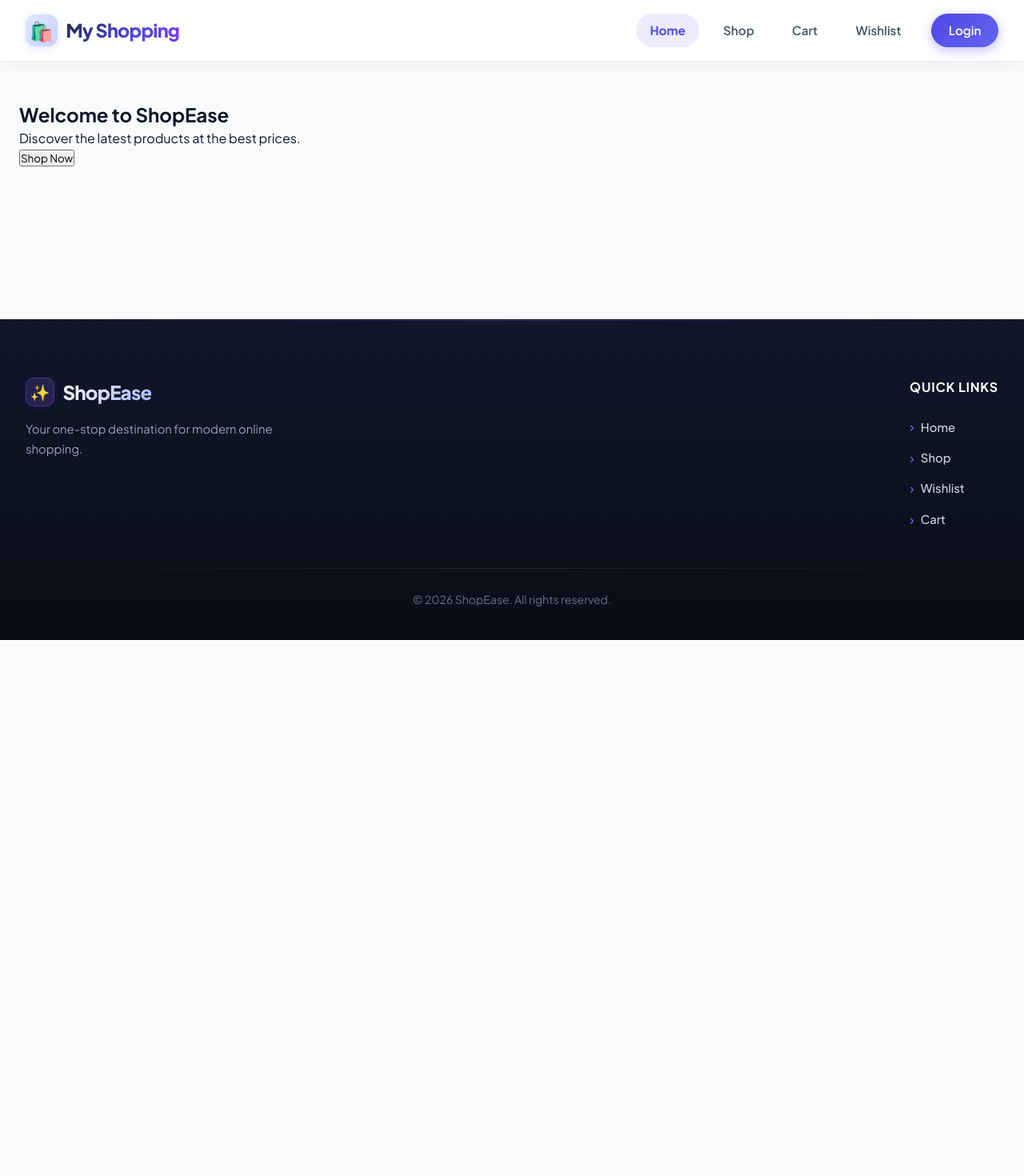
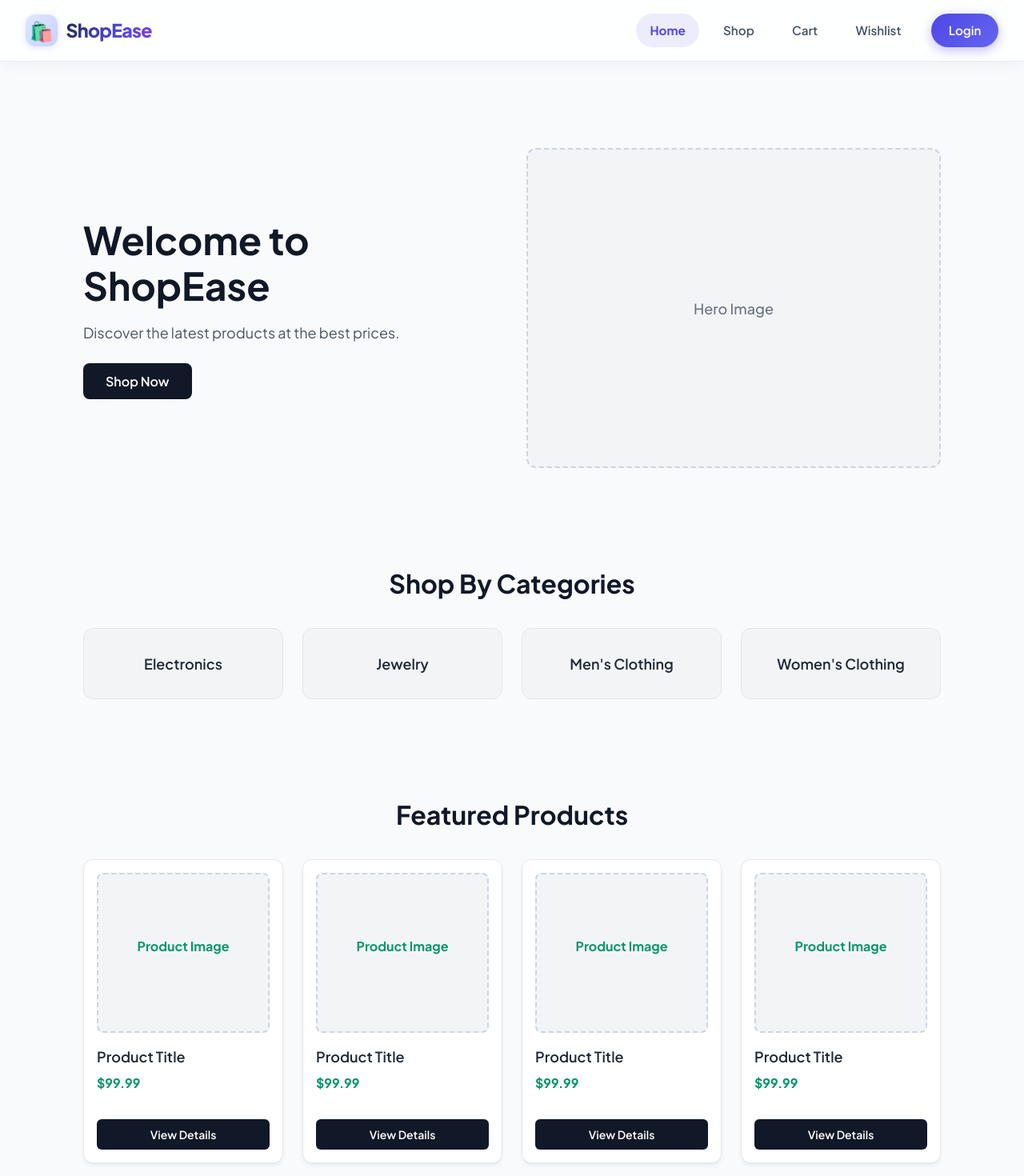
Before and after one commit to Iqra-19/Shopping-App, a React (Vite) app in the folder shopping/: page / in a window 1280 px wide. Shown: the top 1470 px of the page at 80% size. Before the commit the page ends 800 px from the top, so only its background shows below. Built offline with nearby package versions, Linux system fonts and the light colour scheme.

Commit message:
feat(home): create hero, categories, and featured products UI

```diff
--- /dev/null
+++ b/shopping/src/components/Categories/Categories.css
@@ -0,0 +1,44 @@
+/* Categories Section */
+.categories-section {
+  padding: 60px 80px;
+}
+
+/* Section Title */
+.categories-title {
+  font-size: 32px;
+  font-weight: 700;
+  color: #111827;
+  margin-bottom: 32px;
+  text-align: center;
+}
+
+/* Flexbox Row Container for Cards */
+.categories-container {
+  display: flex;
+  flex-direction: row;
+  justify-content: space-between;
+  align-items: center;
+  gap: 24px;
+}
+
+/* Individual Category Card */
+.category-card {
+  flex: 1;
+  padding: 30px 20px;
+  text-align: center;
+  background-color: #f3f4f6;
+  border-radius: 12px;
+  font-size: 18px;
+  font-weight: 600;
+  color: #1f2937;
+  cursor: pointer;
+  border: 1px solid #e5e7eb;
+  transition: transform 0.2s ease, box-shadow 0.2s ease, background-color 0.2s ease;
+}
+
+/* Hover Effect for Cards */
+.category-card:hover {
+  transform: translateY(-4px);
+  background-color: #e5e7eb;
+  box-shadow: 0 8px 16px rgba(0, 0, 0, 0.08);
+}
--- /dev/null
+++ b/shopping/src/components/Categories/Categories.jsx
@@ -0,0 +1,17 @@
+import './Categories.css'
+
+function Categories() {
+  return (
+    <section className="categories-section">
+      <h2 className="categories-title">Shop By Categories</h2>
+      <div className="categories-container">
+        <div className="category-card">Electronics</div>
+        <div className="category-card">Jewelry</div>
+        <div className="category-card">Men's Clothing</div>
+        <div className="category-card">Women's Clothing</div>
+      </div>
+    </section>
+  )
+}
+
+export default Categories
--- /dev/null
+++ b/shopping/src/components/FeaturedProducts/FeaturedProducts.css
@@ -0,0 +1,109 @@
+/* Featured Products Section */
+.featured-products,
+.product {
+  padding: 60px 80px;
+}
+
+/* Section Title */
+.featured-products h2,
+.product h2 {
+  font-size: 32px;
+  font-weight: 700;
+  color: #111827;
+  margin-bottom: 32px;
+  text-align: center;
+}
+
+/* Product Grid (4 columns on desktop with equal spacing) */
+.product-grid {
+  display: grid;
+  grid-template-columns: repeat(4, 1fr);
+  gap: 24px;
+}
+
+/* Product Card */
+.product-card,
+[product-cards] {
+  background-color: #ffffff;
+  border-radius: 12px;
+  border: 1px solid #e5e7eb;
+  box-shadow: 0 4px 6px -1px rgba(0, 0, 0, 0.05), 0 2px 4px -1px rgba(0, 0, 0, 0.03);
+  padding: 16px;
+  display: flex;
+  flex-direction: column;
+  height: 380px; /* Consistent card height */
+  transition: transform 0.2s ease, box-shadow 0.2s ease;
+}
+
+.product-card:hover,
+[product-cards]:hover {
+  transform: translateY(-4px);
+  box-shadow: 0 10px 15px -3px rgba(0, 0, 0, 0.1), 0 4px 6px -2px rgba(0, 0, 0, 0.05);
+}
+
+/* Image Placeholder at top */
+.product-image {
+  height: 200px;
+  background-color: #f3f4f6;
+  border-radius: 8px;
+  border: 2px dashed #cbd5e1;
+  display: flex;
+  align-items: center;
+  justify-content: center;
+  color: #6b7280;
+  font-size: 14px;
+  font-weight: 500;
+  margin-bottom: 16px;
+}
+
+/* Product Title */
+.product-card h3 {
+  font-size: 18px;
+  font-weight: 600;
+  color: #1f2937;
+  margin-bottom: 8px;
+}
+
+/* Product Price */
+.product-card p {
+  font-size: 16px;
+  font-weight: 700;
+  color: #059669;
+  margin-bottom: 16px;
+}
+
+/* View Button */
+.product-card button {
+  margin-top: auto; /* Aligns button at the bottom for consistent card layout */
+  width: 100%;
+  padding: 10px 16px;
+  background-color: #111827;
+  color: #ffffff;
+  border: none;
+  border-radius: 6px;
+  font-size: 14px;
+  font-weight: 600;
+  cursor: pointer;
+  transition: background-color 0.2s ease;
+}
+
+.product-card button:hover {
+  background-color: #374151;
+}
+
+/* Responsive Grid for smaller screens */
+@media (max-width: 1024px) {
+  .product-grid {
+    grid-template-columns: repeat(2, 1fr);
+  }
+}
+
+@media (max-width: 640px) {
+  .product-grid {
+    grid-template-columns: 1fr;
+  }
+  .featured-products,
+  .product {
+    padding: 40px 20px;
+  }
+}
--- /dev/null
+++ b/shopping/src/components/FeaturedProducts/FeaturedProducts.jsx
@@ -0,0 +1,62 @@
+import React from 'react'
+import './FeaturedProducts.css'
+
+function FeaturedProducts() {
+  return (
+   <section className="featured-products">
+
+      <h2>Featured Products</h2>
+
+      <div className="product-grid">
+
+        <div className="product-card">
+          <div className="product-image">
+            <p>Product Image</p>
+          </div>
+
+          <h3>Product Title</h3>
+          <p>$99.99</p>
+
+          <button>View Details</button>
+        </div>
+
+        <div className="product-card">
+          <div className="product-image">
+            <p>Product Image</p>
+          </div>
+
+          <h3>Product Title</h3>
+          <p>$99.99</p>
+
+          <button>View Details</button>
+        </div>
+
+        <div className="product-card">
+          <div className="product-image">
+            <p>Product Image</p>
+          </div>
+
+          <h3>Product Title</h3>
+          <p>$99.99</p>
+
+          <button>View Details</button>
+        </div>
+
+        <div className="product-card">
+          <div className="product-image">
+            <p>Product Image</p>
+          </div>
+
+          <h3>Product Title</h3>
+          <p>$99.99</p>
+
+          <button>View Details</button>
+        </div>
+
+      </div>
+
+    </section>
+  )
+}
+
+export default FeaturedProducts
--- /dev/null
+++ b/shopping/src/components/Hero/Hero.css
@@ -0,0 +1,62 @@
+/* Hero Section Container */
+.hero,
+.hero-section {
+    display: flex;
+    align-items: center;
+    justify-content: space-between;
+    padding: 60px 80px;
+    min-height: 500px;
+    gap: 40px;
+}
+
+/* Left Content Area */
+.hero-content {
+    flex: 1;
+}
+
+.hero-content h1 {
+    font-size: 48px;
+    font-weight: 700;
+    color: #111827;
+    line-height: 1.2;
+    margin-bottom: 16px;
+}
+
+.hero-content p {
+    font-size: 18px;
+    color: #4b5563;
+    line-height: 1.6;
+    max-width: 500px;
+    margin-bottom: 24px;
+}
+
+.hero-content button {
+    padding: 12px 28px;
+    font-size: 16px;
+    font-weight: 600;
+    color: #ffffff;
+    background-color: #111827;
+    border: none;
+    border-radius: 8px;
+    cursor: pointer;
+    transition: background-color 0.3s ease, transform 0.2s ease;
+}
+
+.hero-content button:hover {
+    background-color: #374151;
+    transform: translateY(-2px);
+}
+
+.hero-image {
+    flex: 1;
+    height: 400px;
+    background-color: #f3f4f6;
+    border-radius: 12px;
+    border: 2px dashed #cbd5e1;
+    display: flex;
+    align-items: center;
+    justify-content: center;
+    color: #6b7280;
+    font-size: 18px;
+    font-weight: 500;
+}
--- /dev/null
+++ b/shopping/src/components/Hero/Hero.jsx
@@ -0,0 +1,19 @@
+import './Hero.css';
+function Hero() {
+  return (
+    <section className="hero-section">
+
+      <div className="hero-content">
+        <h1>Welcome to ShopEase</h1>
+        <p>Discover the latest products at the best prices.</p>
+        <button>Shop Now</button>
+      </div>
+
+      <div className="hero-image">
+        Hero Image
+      </div>
+    </section>
+  )
+}
+
+export default Hero
--- a/shopping/src/components/Navbar.jsx
+++ b/shopping/src/components/Navbar.jsx
@@ -7,7 +7,7 @@ function Navbar() {
       <nav className="navbar">
         <Link to="/" className="navbar-brand">
           <span className="brand-badge">🛍️</span>
-          <h2 className="brand-title">My Shopping</h2>
+          <h2 className="brand-title">ShopEase</h2>
         </Link>
 
         <div className="navbar-menu">
--- a/shopping/src/pages/Home.jsx
+++ b/shopping/src/pages/Home.jsx
@@ -1,15 +1,17 @@
-import React from 'react'
+import Hero from '../components/Hero/Hero'
+import Categories from '../components/Categories/Categories'
+import FeaturedProducts from '../components/FeaturedProducts/FeaturedProducts'
 
 function Home() {
-  return (
-    <section>
-      <h1>Welcome to ShopEase</h1>
+    return (
+        <>
+            <Hero />
 
-      <p>Discover the latest products at the best prices.</p>
+            <Categories />
 
-      <button>Shop Now</button>
-    </section>
-  )
+            <FeaturedProducts />
+        </>
+    )
 }
 
 export default Home
```
